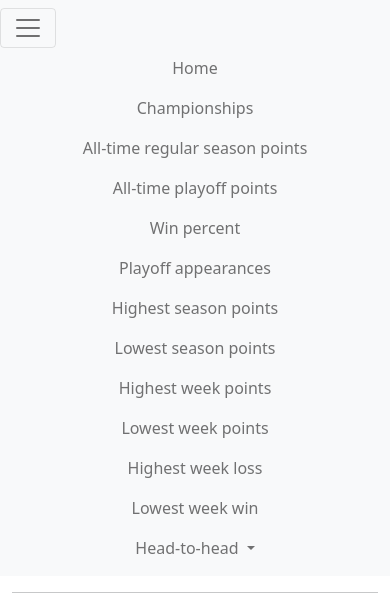
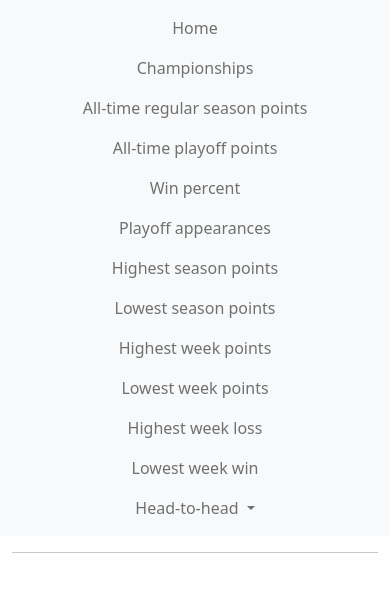
Before and after one commit to kmanc/fantasy_football_records, a Flask app: template templates/base.html in a window 390 px wide. Shown: the top 616 px of the page. Run offline with Flask 2, Linux system fonts and the light colour scheme; the template is opened without the code that fills it, so the values that code supplies are empty; parts of the project's set-up code (start-up, migrations or seed data) failed here and were passed over; some libraries are stand-ins or nearby versions.

Commit message:
Mobile friendlier without the mistake (#19)

```diff
--- a/templates/navbar.html
+++ b/templates/navbar.html
@@ -1,8 +1,4 @@
 <nav class="navbar navbar-expand-lg navbar-light bg-light">
-    <button class="navbar-toggler" type="button" data-toggle="collapse" data-target="#navbarNav"
-            aria-controls="navbarNav" aria-expanded="false" aria-label="Toggle navigation">
-        <span class="navbar-toggler-icon"></span>
-    </button>
     <div class="navbar-collapse" id="navbarNav">
         <ul class="navbar-nav">
             <li class="nav-item active">
```
